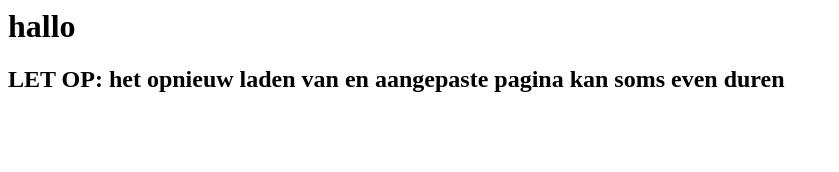
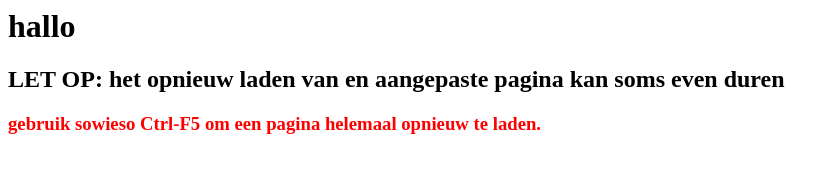
Before and after one commit to Mees-Kollenhof/Voorbeeld, a plain HTML site: page index.html in a window 1280 px wide. Shown: the whole page, without its empty margins (0-839 px from the left). Drawn offline with Linux system fonts and the light colour scheme.

Commit message:
save change

```diff
--- a/index.html
+++ b/index.html
@@ -3,6 +3,7 @@
 
   <h1>hallo</h1>
   <h2>LET OP: het opnieuw laden van en aangepaste pagina kan soms even duren</h2>
+  <h3 style="color: red;">gebruik sowieso Ctrl-F5 om een pagina helemaal opnieuw te laden.</h3>
 
   <body>
   <html>
```
Also changed, not shown: .theia/settings.json (added).
